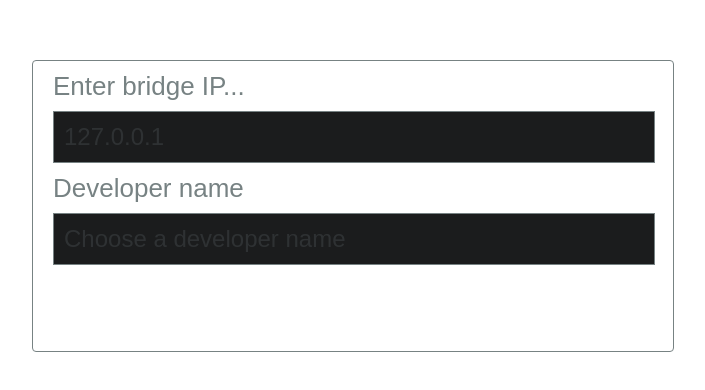
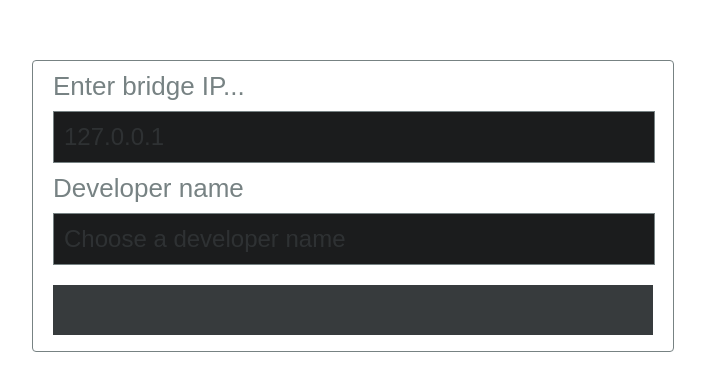
Before and after one commit to skipzero/hutron, a React (Create React App) app: page / in a window 1280 px wide. Shown: the part 194-584 px from the top of the page, without its empty margins (287-992 px from the left). Built offline with nearby package versions, Linux system fonts and the light colour scheme.

Commit message:
added authing button and authing goodies

```diff
--- a/src/components/AuthButton/AuthButton.js
+++ b/src/components/AuthButton/AuthButton.js
@@ -1,9 +1,20 @@
-
+import React from 'react';
+import './AuthButton.scss';
 
 const AuthButton = (props) => {
+  const buttonStyle = props.disabled ? 'authButton disabled' : 'authButton';
 
+  const handleClick = () => {
+    if (!props.disabled) {
+      props.onClick();
+    }
+  };
 
-  return true;
+  return (
+    <div className={buttonStyle} onClick={handleClick}>
+      {props.hint}
+    </div>
+  )
 }
 
 
--- /dev/null
+++ b/src/components/AuthButton/AuthButton.scss
@@ -0,0 +1,27 @@
+@import '../../styles/main.scss';
+
+.authButton {
+  width: 100%;
+  height: 50px;
+  line-height: 50px;
+  background-color: $base1;
+  color: $base2;
+  margin-top: 10px;
+  text-align: center;
+  cursor: pointer;
+  transition: 0.3s;
+
+  &:hover {
+    color: $base3;
+    background-color: $shade2;
+  }
+}
+
+.disabled {
+  cursor: not-allowed;
+
+  &:hover {
+    color: $base2;
+    background-color: $base1;
+  }
+}
```
